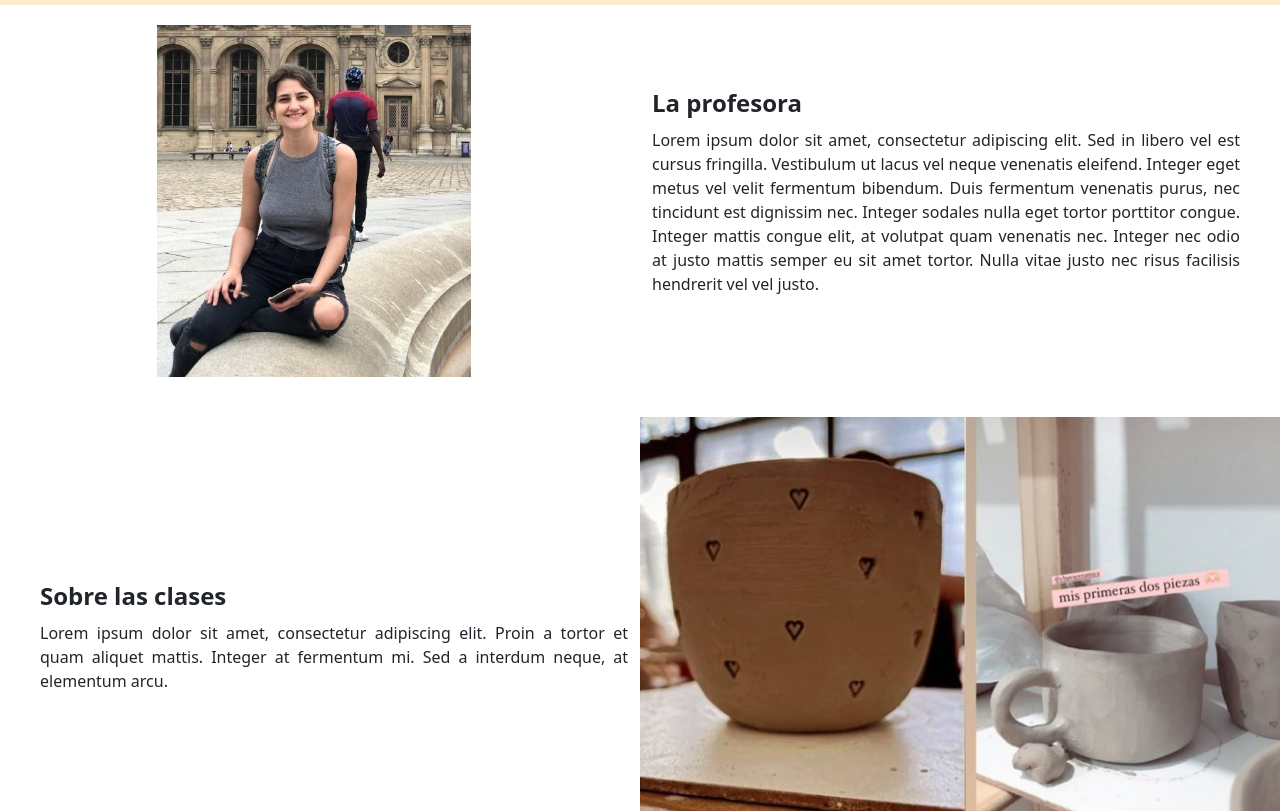
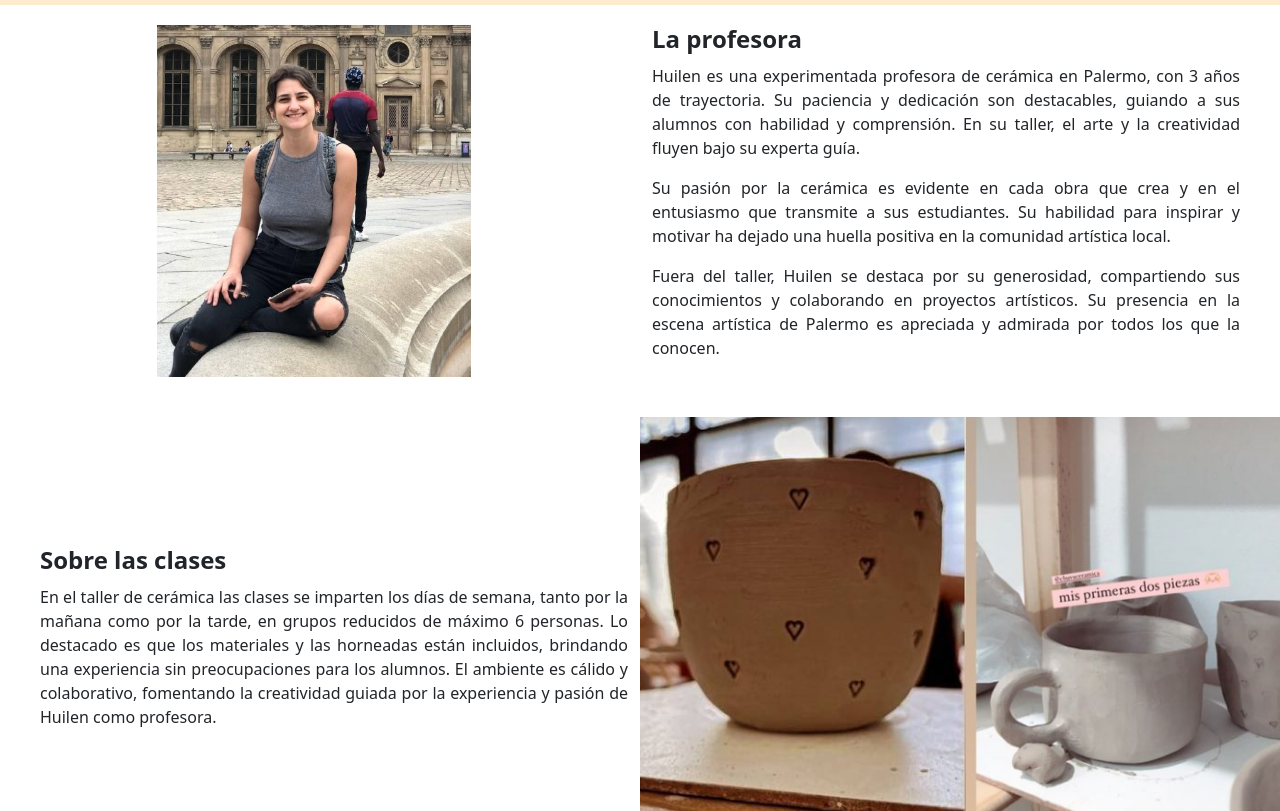
Before and after one commit to rocioli/dw_chuva, a website: page pages/Clases.html in a window 1280 px wide. Shown: the part 141-952 px from the top of the page. Drawn offline with nearby package versions, Linux system fonts and the light colour scheme.

Commit message:
entega2507

```diff
--- a/pages/Clases.html
+++ b/pages/Clases.html
@@ -69,11 +69,11 @@
       <div class="col-md-6 ">
         <h2>La profesora</h2>
         <p class="texto-profesora">
-          Lorem ipsum dolor sit amet, consectetur adipiscing elit. Sed in libero vel est cursus fringilla.
-          Vestibulum ut lacus vel neque venenatis eleifend. Integer eget metus vel velit fermentum bibendum.
-          Duis fermentum venenatis purus, nec tincidunt est dignissim nec. Integer sodales nulla eget tortor
-          porttitor congue. Integer mattis congue elit, at volutpat quam venenatis nec. Integer nec odio at justo
-          mattis semper eu sit amet tortor. Nulla vitae justo nec risus facilisis hendrerit vel vel justo.
+          Huilen es una experimentada profesora de cerámica en Palermo, con 3 años de trayectoria. Su paciencia y dedicación son destacables, guiando a sus alumnos con habilidad y comprensión. En su taller, el arte y la creatividad fluyen bajo su experta guía.
+        </p>
+          <p class="texto-profesora">Su pasión por la cerámica es evidente en cada obra que crea y en el entusiasmo que transmite a sus estudiantes. Su habilidad para inspirar y motivar ha dejado una huella positiva en la comunidad artística local.
+          </p>
+          <p class="texto-profesora">Fuera del taller, Huilen se destaca por su generosidad, compartiendo sus conocimientos y colaborando en proyectos artísticos. Su presencia en la escena artística de Palermo es apreciada y admirada por todos los que la conocen.
         </p>
       </div>
     </div>
@@ -83,8 +83,7 @@
       <div class="col-md-6">
         <h2>Sobre las clases</h2>
         <p class="texto-clases">
-          Lorem ipsum dolor sit amet, consectetur adipiscing elit. Proin a tortor et quam aliquet mattis.
-          Integer at fermentum mi. Sed a interdum neque, at elementum arcu.
+          En el taller de cerámica las clases se imparten los días de semana, tanto por la mañana como por la tarde, en grupos reducidos de máximo 6 personas. Lo destacado es que los materiales y las horneadas están incluidos, brindando una experiencia sin preocupaciones para los alumnos. El ambiente es cálido y colaborativo, fomentando la creatividad guiada por la experiencia y pasión de Huilen como profesora.
         </p>
       </div>
       <div class="col-md-3 d-flex justify-content-center align-items-center">
```
